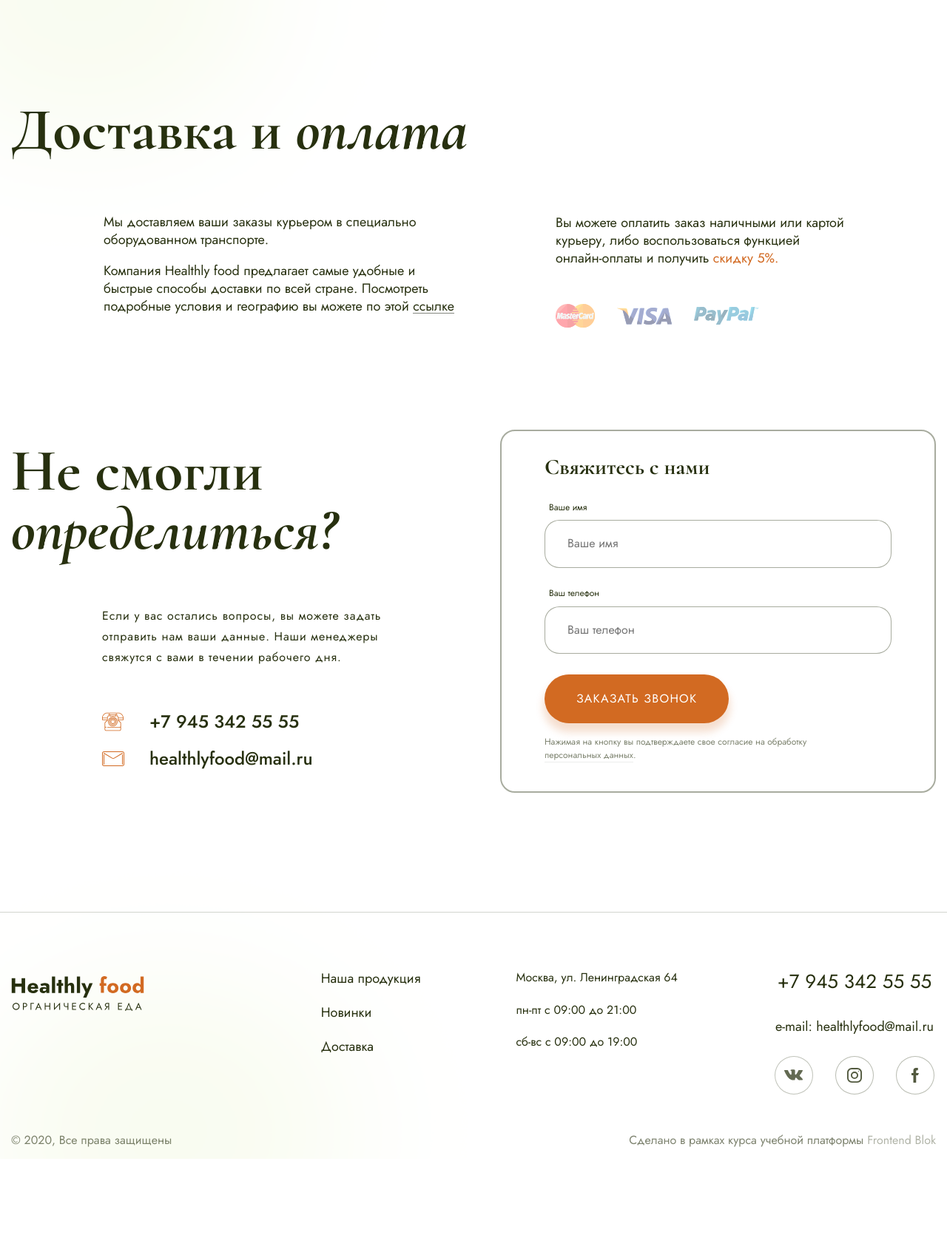
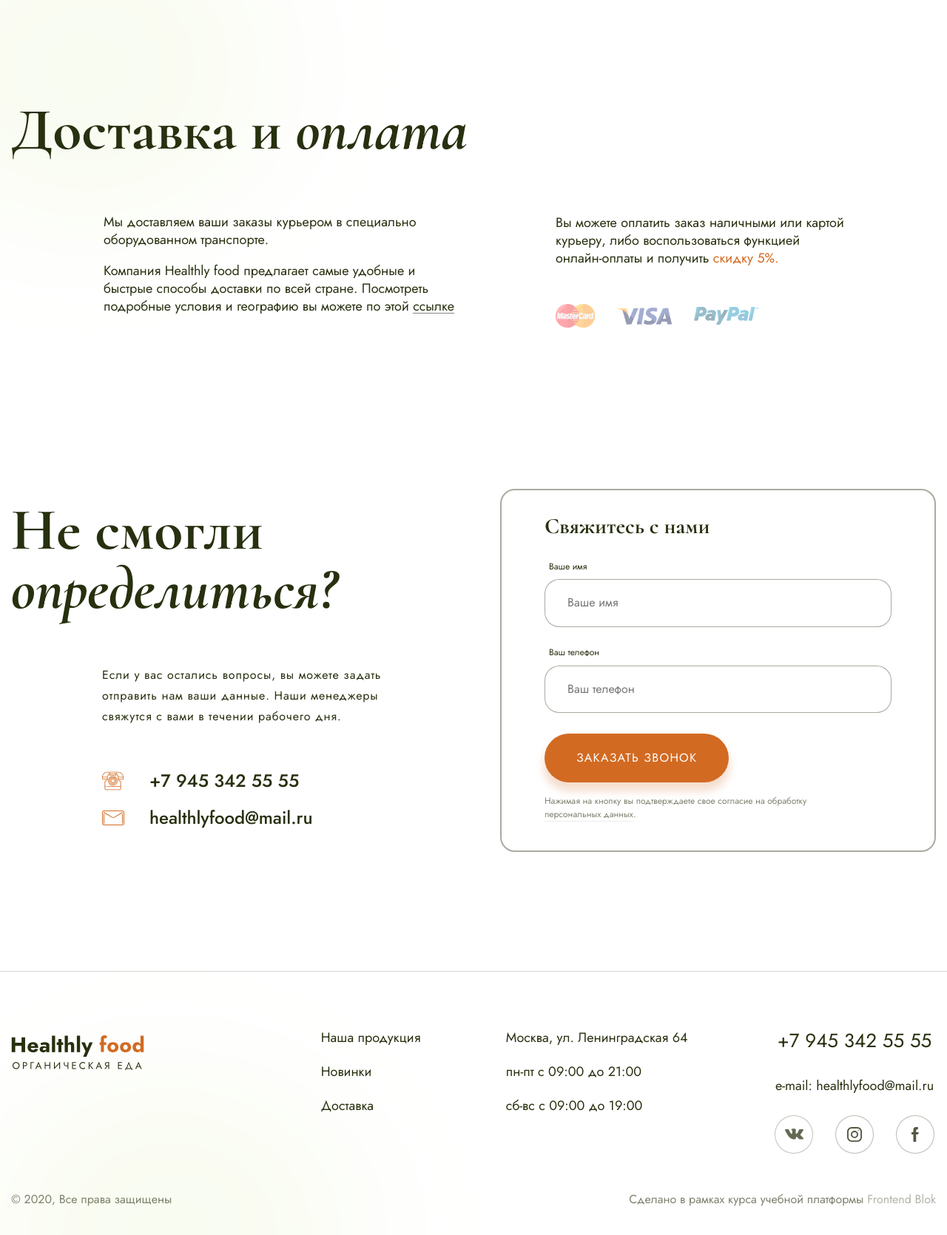
Before and after one commit to szop192/Module02-Shop, a website built with webpack: page src/index.html in a window 1280 px wide. Shown: the part 5387-7057 px from the top of the page at 74% size. Before the commit the page ends 6954 px from the top, so only its background shows below. Built offline with nearby package versions, Linux system fonts and the light colour scheme.

Commit message:
add padd

```diff
--- a/src/styles/main.scss
+++ b/src/styles/main.scss
@@ -819,7 +819,7 @@ body
 .delivery
 {
     padding-top: 0.4rem;
-    padding-bottom: 13.7rem;
+    padding-bottom: 21.7rem;
     &-box
     {
         display: flex;
@@ -1062,6 +1062,7 @@ body
 .footer
 {
     border-top: 1px solid rgba($color: $green, $alpha: 0.2);
+    padding-bottom: 6rem;
     &__box
     {
         display: flex;
@@ -1086,6 +1087,7 @@ body
     &__item
     {
         margin-bottom: 2.5rem;
+        font-size: 1.8rem;
         &:last-child
         {
             margin-bottom: 0;
```
